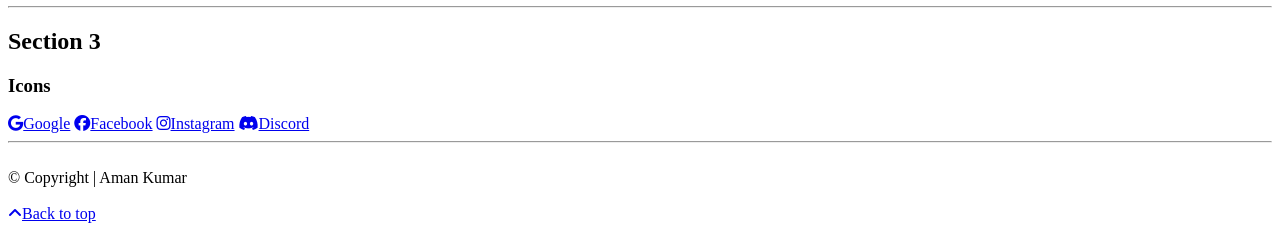
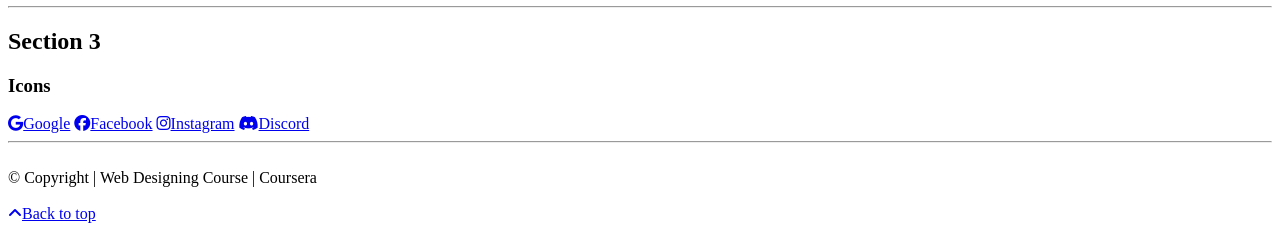
Before and after one commit to amri-03/sample, a plain HTML site: page index.html in a window 1280 px wide. Shown: the part 827-1058 px from the top of the page. Drawn offline with Linux system fonts and the light colour scheme.

Commit message:
Update index.html

```diff
--- a/index.html
+++ b/index.html
@@ -50,7 +50,7 @@
         </section>
         <hr><br>
     </main>
-    <footer>&copy; Copyright | Aman Kumar</footer>
+    <footer>&copy; Copyright | Web Designing Course | Coursera</footer>
     <br>
     <a href="index.html"><i class="fa-solid fa-angle-up"></i>Back to top</a>
 </body>
```
